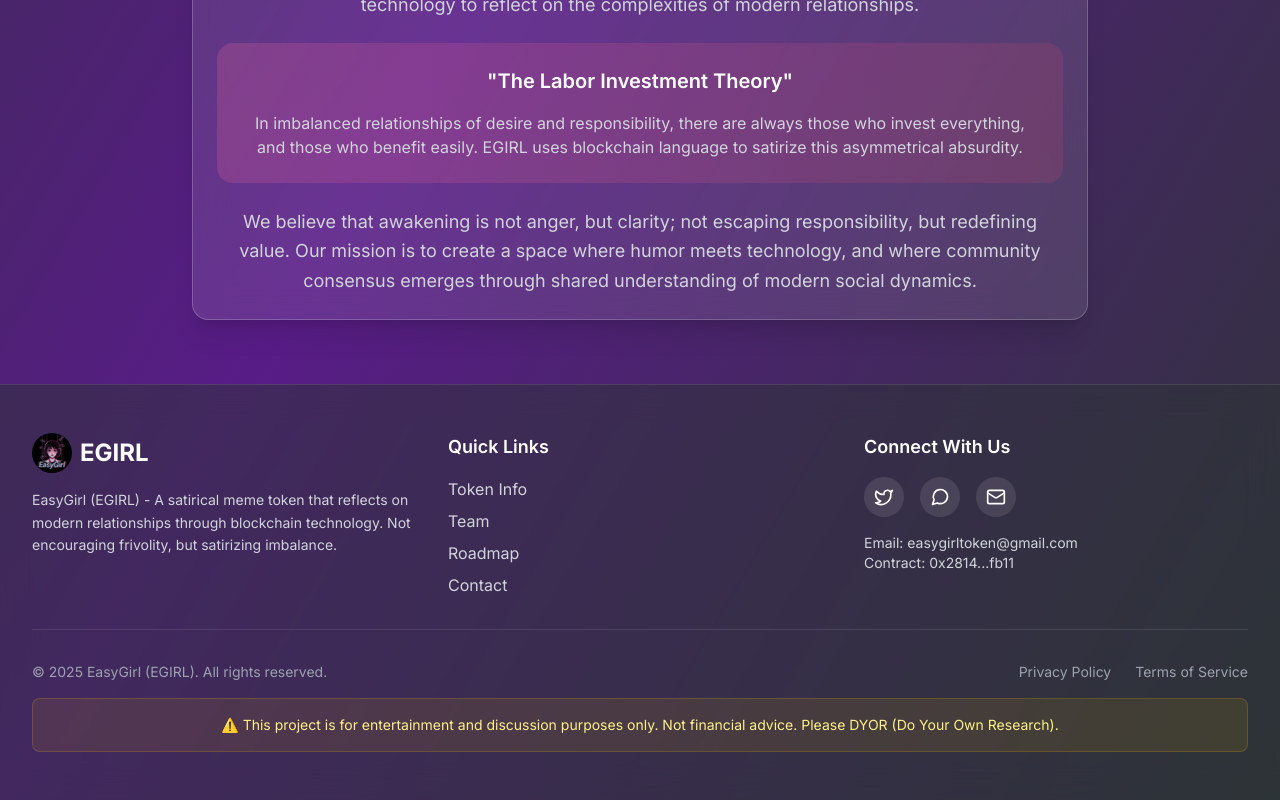
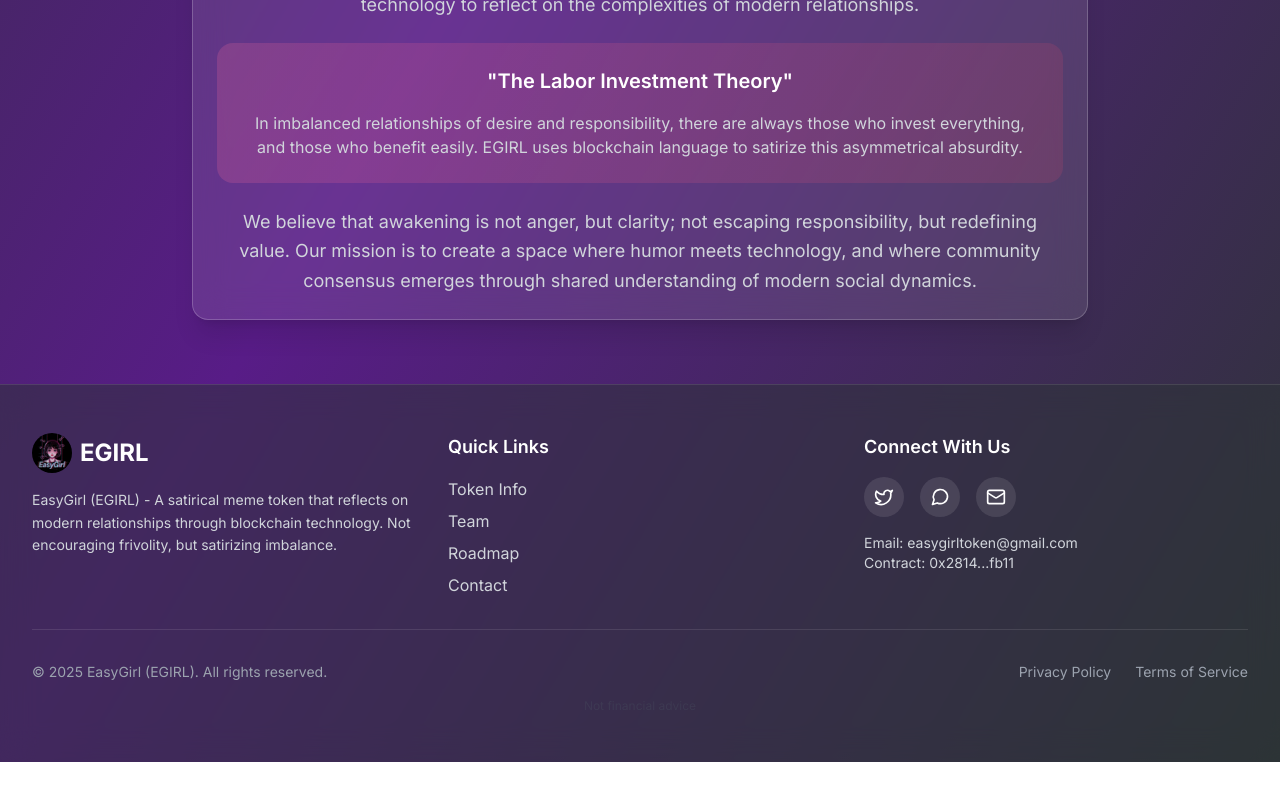
Before and after one commit to erere6232/egirl-website, a Next.js app: page /team in a window 1280 px wide. Shown: the part 1380-2180 px from the top of the page. After the commit the page ends 2142 px from the top, so only its background shows below. Built offline with nearby package versions, Linux system fonts and the light colour scheme.

Commit message:
Update Footer.tsx

```diff
--- a/components/Footer.tsx
+++ b/components/Footer.tsx
@@ -98,10 +98,9 @@ const Footer = () => {
               </Link>
             </div>
           </div>
-          <div className="mt-4 p-4 bg-yellow-500/10 border border-yellow-500/20 rounded-lg">
-            <p className="text-yellow-200 text-sm text-center">
-              ⚠️ This project is for entertainment and discussion purposes only.
-              Not financial advice. Please DYOR (Do Your Own Research).
+          <div className="mt-4 text-center">
+            <p className="text-gray-600 text-xs opacity-30">
+              Not financial advice
             </p>
           </div>
         </div>
```
